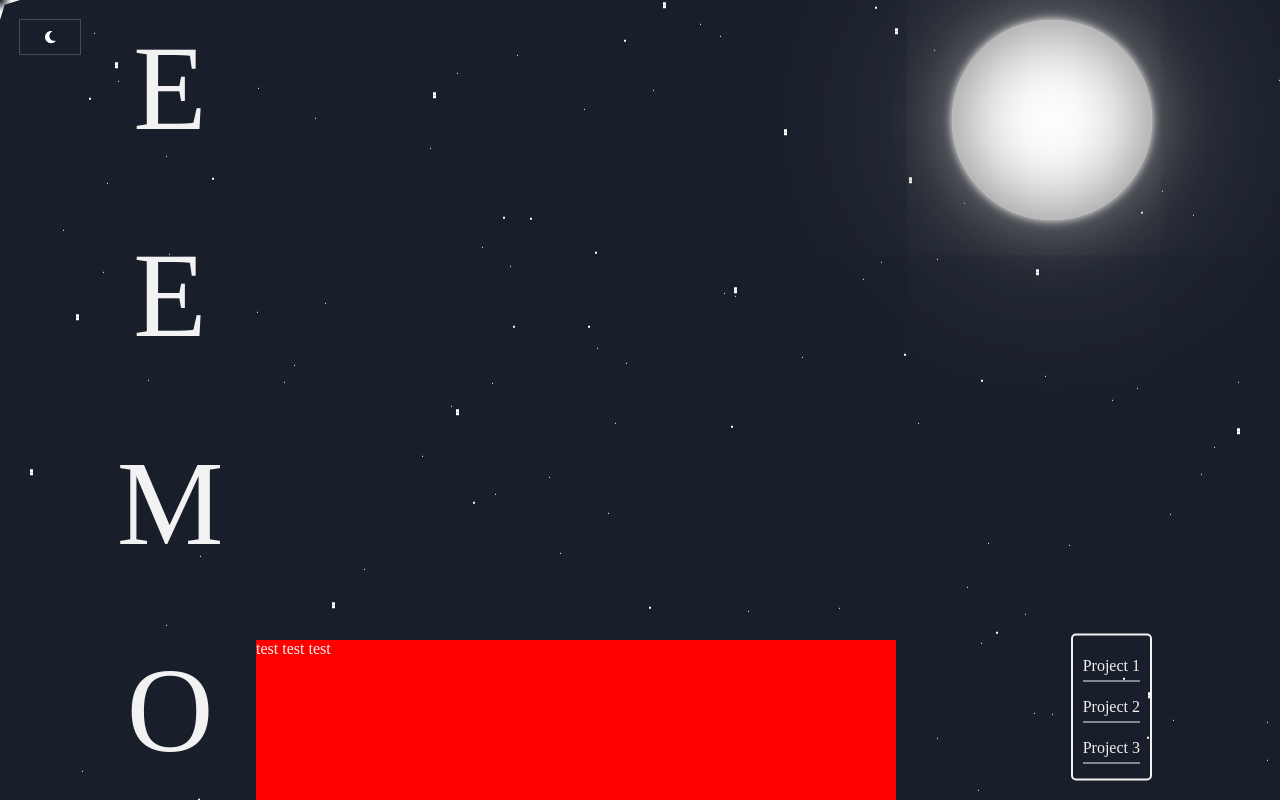
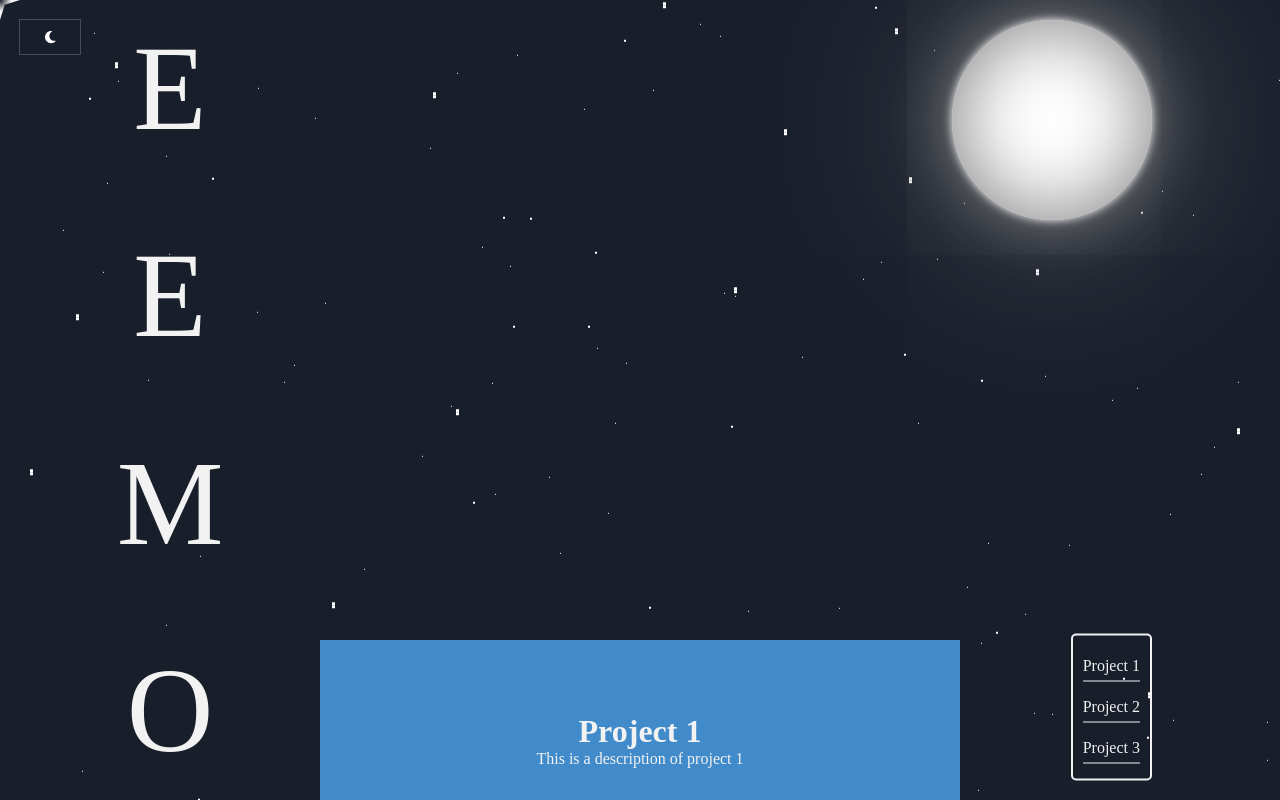
Before and after one commit to moraole/pf-react, a React (Create React App) app: page / in a window 1280 px wide. Both pictures are taken after a click on the link "Project 1". Built offline with nearby package versions, Linux system fonts and the light colour scheme.

Commit message:
updated public and added rpoject sliding animation

```diff
--- a/public/index.html
+++ b/public/index.html
@@ -2,7 +2,7 @@
 <html lang="en">
   <head>
     <meta charset="utf-8" />
-    <link rel="icon" href="%PUBLIC_URL%/favicon.ico" />
+    <link rel="icon" href="./logo192.png" />
     <meta name="viewport" content="width=device-width, initial-scale=1" />
     <meta name="theme-color" content="#000000" />
     <meta
@@ -24,7 +24,7 @@
       work correctly both with client-side routing and a non-root public URL.
       Learn how to configure a non-root public URL by running `npm run build`.
     -->
-    <title>React App</title>
+    <title>Erick Mora - Portfolio</title>
   </head>
   <body>
     <noscript>You need to enable JavaScript to run this app.</noscript>
--- a/src/components/Header.js
+++ b/src/components/Header.js
@@ -9,20 +9,25 @@ const RadialGradient = styled.div`
   position: absolute;
   width: 20px;
   height: 20px;
+
+  /* Change the background color to red when projectHovered is true */
   background: radial-gradient(
     ellipse at center,
     transparent 0%,
     transparent 0%,
-    ${({ theme }) => (theme === lightTheme ? 'black' : 'white')} 40%,
-    ${({ theme }) => (theme === lightTheme ? 'black' : 'white')} 100%
+    ${({ projectHovered, isDarkMode }) =>
+      projectHovered ? 'red' : isDarkMode ? 'white' : 'black'} 40%,
+    ${({ projectHovered, isDarkMode }) =>
+      projectHovered ? 'red' : isDarkMode ? 'white' : 'black'} 100%
   );
+
   clip-path: ${({ projectMenuHovered }) =>
     projectMenuHovered
       ? 'circle(10px at center)'
       : 'polygon(50% 0%, 61.8% 38.2%, 100% 50%, 61.8% 61.8%, 50% 100%, 38.2% 61.8%, 0% 50%, 38.2% 38.2%)'};
   transform: translate(-50%, -50%);
   pointer-events: none;
-  z-index: 10000;
+  z-index: 1000;
   animation: glowing 1s infinite alternate;
   transition: transform 0.3s ease;
   transform: ${({ projectMenuHovered }) => (projectMenuHovered ? 'scale(1.0)' : 'scale(2.0)')};
@@ -229,7 +234,9 @@ const HeaderContainer = styled.div`
   position: relative;
   overflow: hidden;
 `;
+const ProjectContainer = styled.div`
 
+`
 const Header = ({ isDarkMode }) => {
   const [hoveredE1, setHoveredE1] = useState(false);
   const [hoveredE2, setHoveredE2] = useState(false);
@@ -241,7 +248,7 @@ const Header = ({ isDarkMode }) => {
   const [projectDescriptionsVisible, setProjectDescriptionsVisible] = useState(false);
   const [selectedProject, setSelectedProject] = useState(null);
   const [isVisible, setIsVisible] = useState(false);
-
+  const [projectHovered, setProjectHovered] =useState(false);
   const isPhone = window.innerWidth <= 768;
 
   const handleMouseEnter = () => {
@@ -307,7 +314,9 @@ useEffect(() => {
     >
       {hovering && (
         <RadialGradient
+          isDarkMode={isDarkMode}
           projectMenuHovered={projectMenuHovered}
+          projectHovered={projectHovered}
           cursorPos={cursorPos}
           style={{
             top: `${cursorPos.y - 10}px`,
@@ -407,8 +416,12 @@ useEffect(() => {
           </Logo>
         </HeaderContent>
       </Border>
-      {isVisible ? <Project1 /> : null}
-
+      <ProjectContainer
+        onMouseEnter={() => setProjectHovered(true)}
+        onMouseLeave={() => setProjectHovered(false)}
+      >
+      {isVisible ? <Project1 isVisible={false} /> : null}
+      </ProjectContainer>
 
     </HeaderContainer>
 
--- a/src/components/Project1.js
+++ b/src/components/Project1.js
@@ -1,23 +1,75 @@
-// Project1.js
-import React from 'react';
-import styled from 'styled-components';
+import React, { useEffect, useState } from 'react';
+import styled, { css } from 'styled-components';
 
-const ProjectContainer = styled.div`
+const Box = styled.div`
   position: absolute;
-  bottom: 0; /* Start off-screen */
-  left: 20%;
+  top: 80%; /* Position at the top of the parent (header) */
+  left: 25%; /* Position at the left of the parent (header) */
+  height: 20%;
   width: 50%;
-  height: 20%;
-  background-color: red;
-  transition: transform 0.3s ease, background-color 0.3s ease;
-  z-index: 99999999;
+  overflow: hidden;
+  cursor: pointer;
 `;
 
-const Project1 = () => {
+const HiddenBox = styled.div`
+  position: relative;
+  top: 100%;
+  background: #428bca;
+  height: 100%;
+  transition: top 0.3s ease-out;
+  display: flex;
+  flex-direction: column;
+  align-items: center;
+  justify-content: center;
+  padding: 20px;
+  z-index: 800;
+
+  ${props =>
+    props.isVisible &&
+    css`
+      top: 0;
+    `}
+`;
+
+const Heading = styled.h1`
+  margin: 0;
+`;
+
+const Description = styled.p`
+  margin: 0;
+`;
+
+const Project1 = ({ isVisible }) => {
+  const [hovering, setHovering] = useState(false);
+  const [delayedVisibility, setDelayedVisibility] = useState(isVisible);
+  const handleMouseEnter = () => {
+    setHovering(true);
+  };
+  useEffect(() => {
+    if (!isVisible) {
+      // Delay setting visibility to true by 1 second
+      const timeout = setTimeout(() => {
+        setDelayedVisibility(true);
+      }, 100);
+
+      return () => {
+        clearTimeout(timeout);
+      };
+    }
+  }, [isVisible]);
+
+  console.log("test:",isVisible);
   return (
-    <ProjectContainer className="slide-in">
-      test test test
-    </ProjectContainer>
+    <Box
+    onMouseEnter={handleMouseEnter}
+    >
+      <HiddenBox isVisible={delayedVisibility}>
+        <Heading>Project 1</Heading>
+        <Description>
+          This is a description of project 1
+        </Description>
+      </HiddenBox>
+    </Box>
   );
 };
 
--- a/src/components/Project2.js
+++ b/src/components/Project2.js
@@ -10,7 +10,7 @@ const ProjectContainer = styled.div`
     background-color: blue;
     transform: translateY(100%); // Start off-screen
     transition: transform 1s ease, background-color .3s ease; // Different durations
-    z-index: 10;
+    z-index: 1000000;
 
     &.slide-in {
         transform: translateY(0); // Slide in from the bottom
```
Also changed, not shown: public/logo192.png, public/logo512.png (deleted), public/manifest.json.
